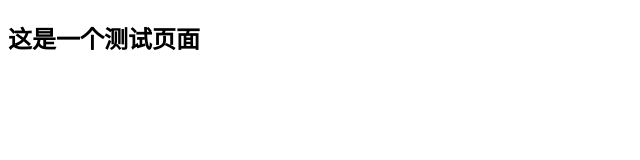
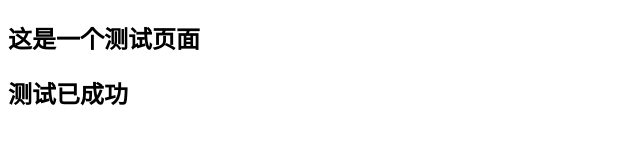
Before and after one commit to Jiang-s-l/Jiang-s-l.github.io, a plain HTML site: page index.html in a window 1280 px wide. Shown: the whole page, without its empty margins (0-640 px from the left). Drawn offline with Linux system fonts and the light colour scheme.

Commit message:
测试成功

```diff
--- a/index.html
+++ b/index.html
@@ -8,5 +8,6 @@
 </head>
 <body>
     <h2>这是一个测试页面</h2>
+    <h2>测试已成功</h2>
 </body>
 </html>
```
